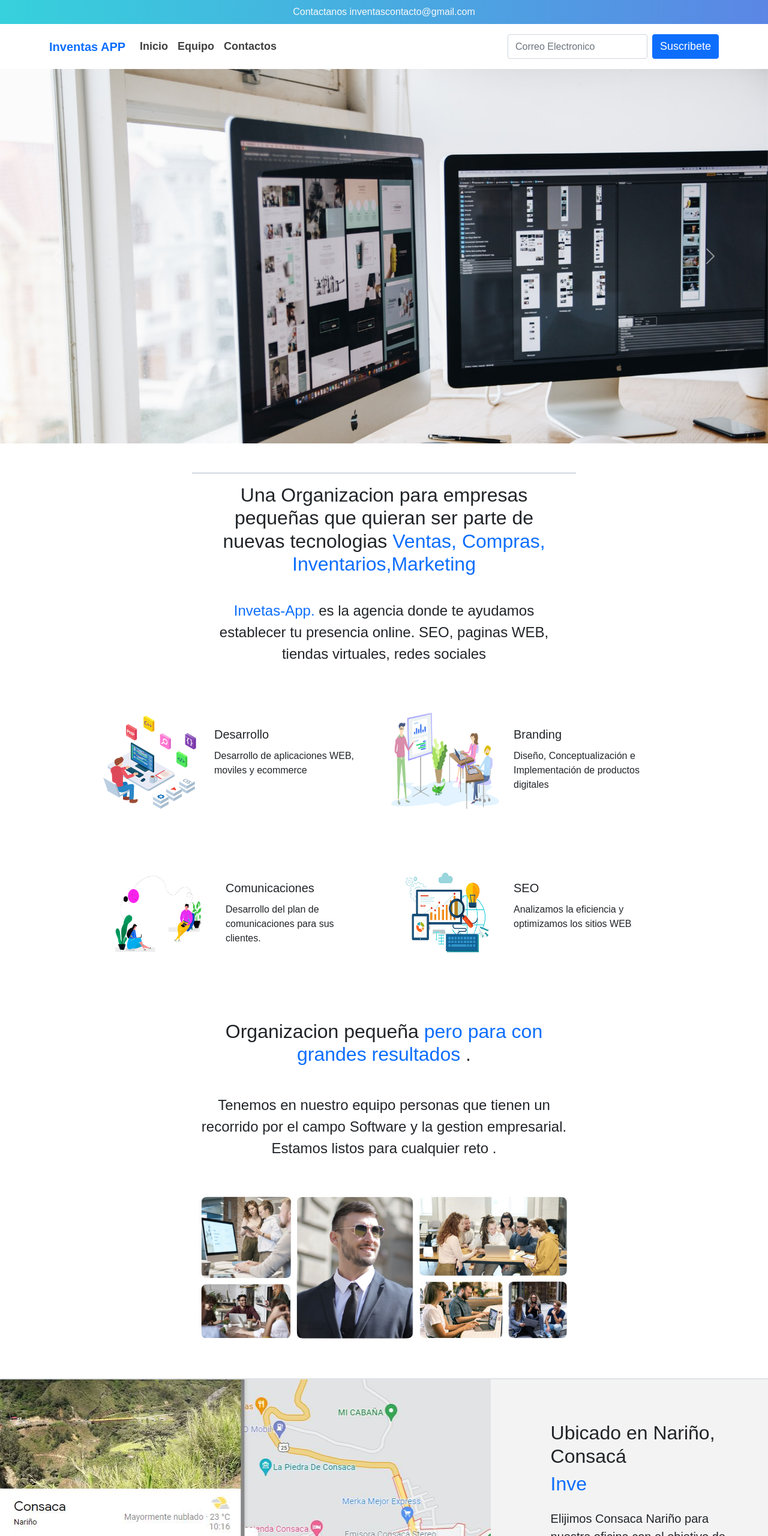
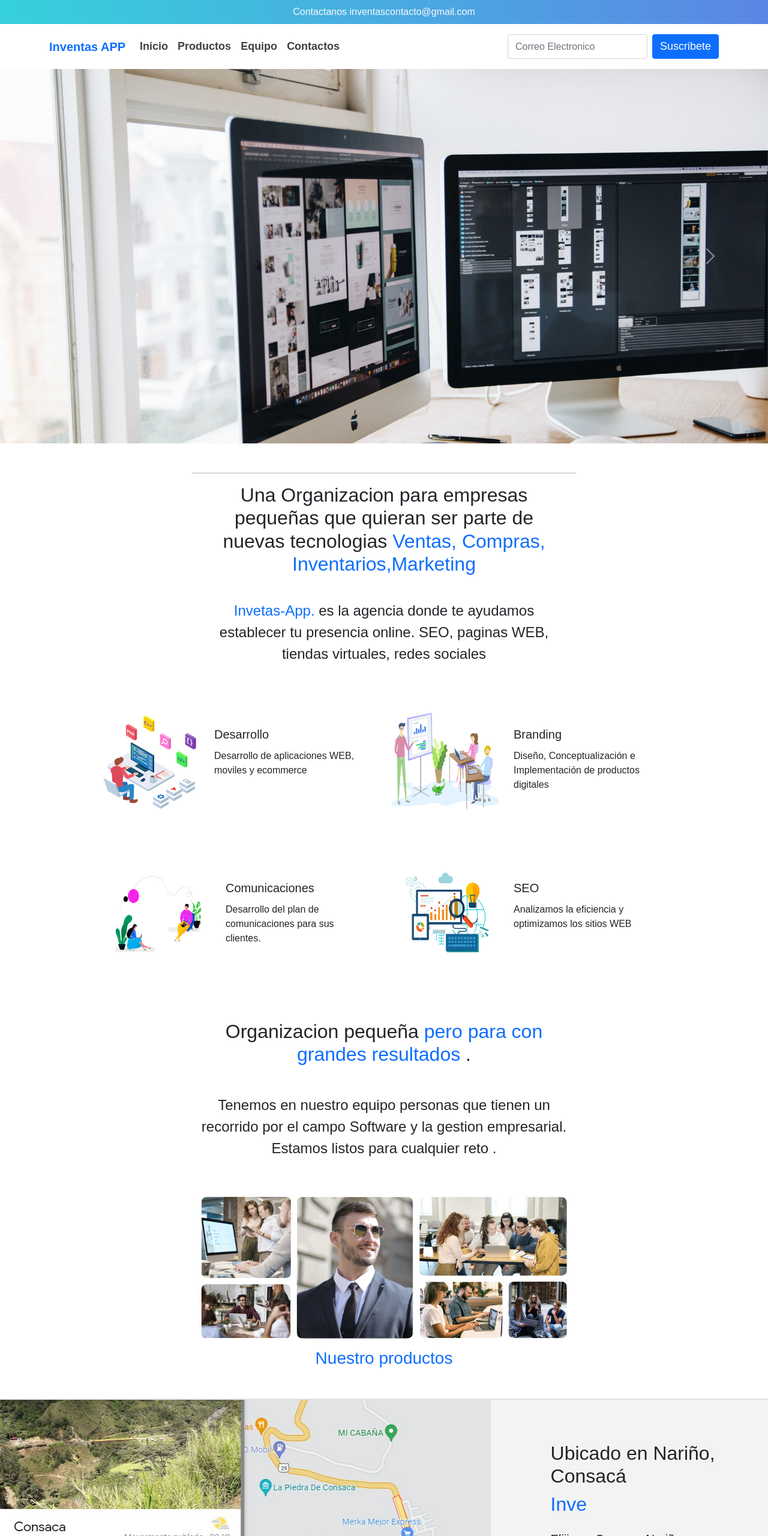
Before and after one commit to winvale/pagina-invetasapp, a plain HTML site: page index.html in a window 1280 px wide. Shown: the top 2560 px of the page at 60% size. Drawn offline with nearby package versions, Linux system fonts and the light colour scheme.

Commit message:
insertar section productos

```diff
--- a/index.html
+++ b/index.html
@@ -1,6 +1,8 @@
 <!doctype html>
 <html lang="en">
   <head>
+    <link rel="icon" href="favicon.png">
+
     <!-- Required meta tags -->
     <meta charset="utf-8">
     <meta name="viewport" content="width=device-width, initial-scale=1">
@@ -33,6 +35,9 @@
             <ul class="navbar-nav me-auto mb-2 mb-lg-0">
               <li class="nav-item">
                 <a class="nav-link" aria-current="page" href="#">Inicio</a>
+              </li>
+              <li class="nav-item">
+                <a class="nav-link" href="#">Productos</a>
               </li>
               <li class="nav-item">
                 <a class="nav-link" href="#equipo">Equipo</a>
@@ -144,10 +149,10 @@
     </div>
 </section>
 
+
 <!--========================================================== -->
                         <!-- SECCION ACERCA DE NOSOTROS-->
 <!--========================================================== -->
-
 <section>
     <div class="container w-50 m-auto text-center" id="equipo">
         <h1 class="mb-5 fs-2">Organizacion pequeña <span class="text-primary">pero para con grandes resultados </span>.</h1>
@@ -159,7 +164,20 @@
     <div class="mt-5 text-center">
         <img id="img-equipo" src="./img/equipo.jpg" alt="equipo">
     </div>
+</section>
+<!--========================================================== -->
+                        <!-- Nuestros productos-->
+<!--========================================================== -->
+<section>
+  <div class="container w-50 m-auto text-center text-primary">
+    <h3>Nuestro productos</h3>
 
+  </div>
+</section>
+<!--========================================================== -->
+                        <!-- mapa-->
+<!--========================================================== -->
+<section>
     <div id="local" class="border-top border-2">
         <div class="mapa"> </div>
         <div>
@@ -180,12 +198,14 @@
                         <p class="text-primary fs-5">22 °C</p>
                         <p>Temperatura</p>
                     </div>
-              </section>
+                </section>
             </div>
         </div>
     </div>
 
 </section>
+
+
 
 
 <!--========================================================== -->
@@ -208,9 +228,6 @@
         <h2>Contactanos</h2>
         <p class="fs-5">Inventas APP te espera</p>
       </div>
-
-
-
       <form   method="POST" data-netlify="true" action="#">
             <div class= "mb-3">
               <input type="email" class="form-control" id="email" name="email" placeholder="Correo">
@@ -218,9 +235,8 @@
 
 
             <div class="mb-3">
-              <input type="input" class="form-control" id="name" name="name" placeholder="nombre">
+              <input type="input" class="form-control" id="name" name="name" placeholder="Nombre">
             </div>
-
 
             <div class="mb-3">
               <input type="tel" class="form-control" name="phone" id="phone" placeholder="Teléfono">
@@ -237,13 +253,9 @@
 
   </div>
 </section>
-
-
 <!--========================================================== -->
                         <!--FOOTER-->
 <!--========================================================== -->
-
-
 <footer class="w-100  d-flex  align-items-center justify-content-center flex-wrap">
   <p class="fs-5 px-3  pt-3">InventasApp. &copy; Todos Los Derechos Reservados 2022</p>
   <div id="iconos" >
```
